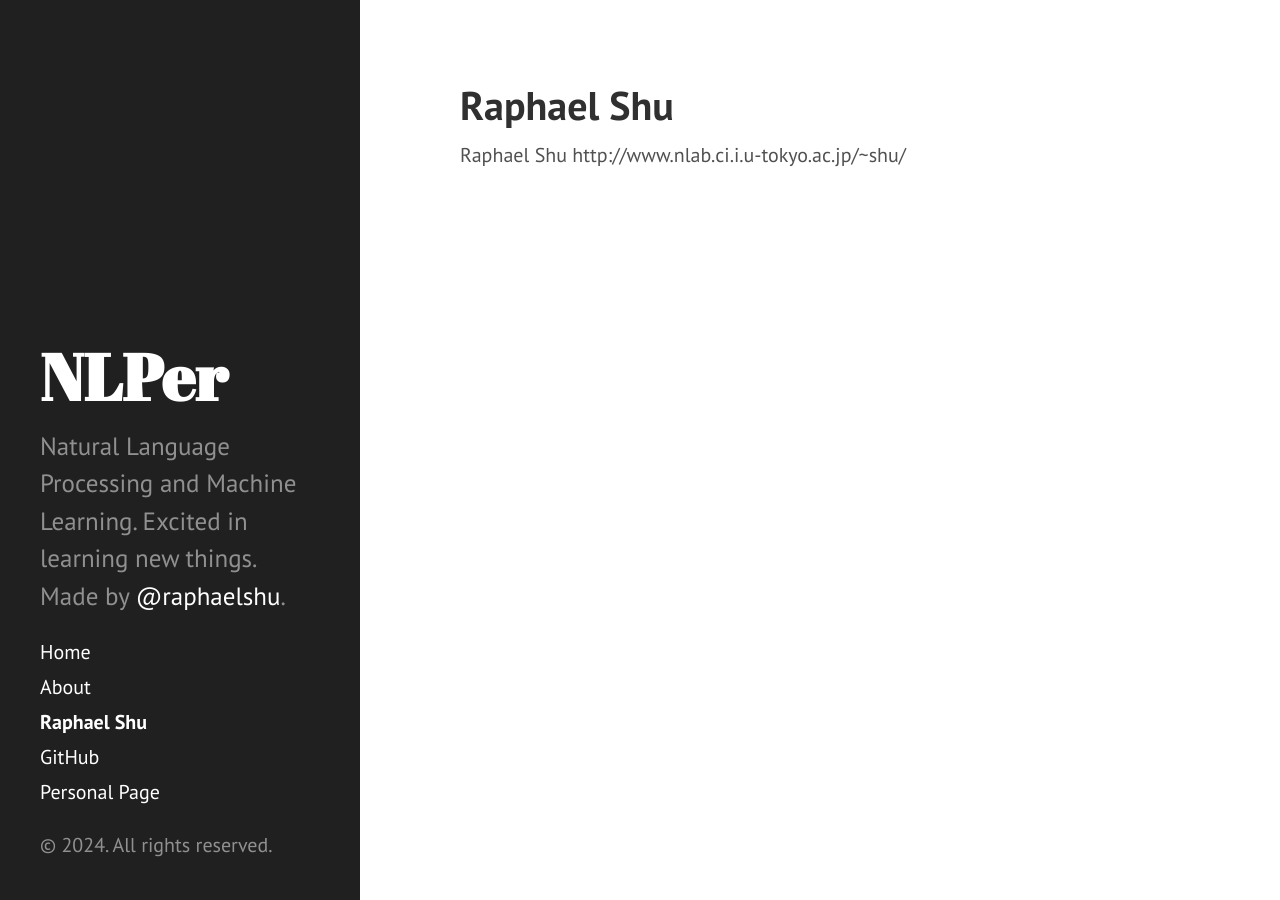
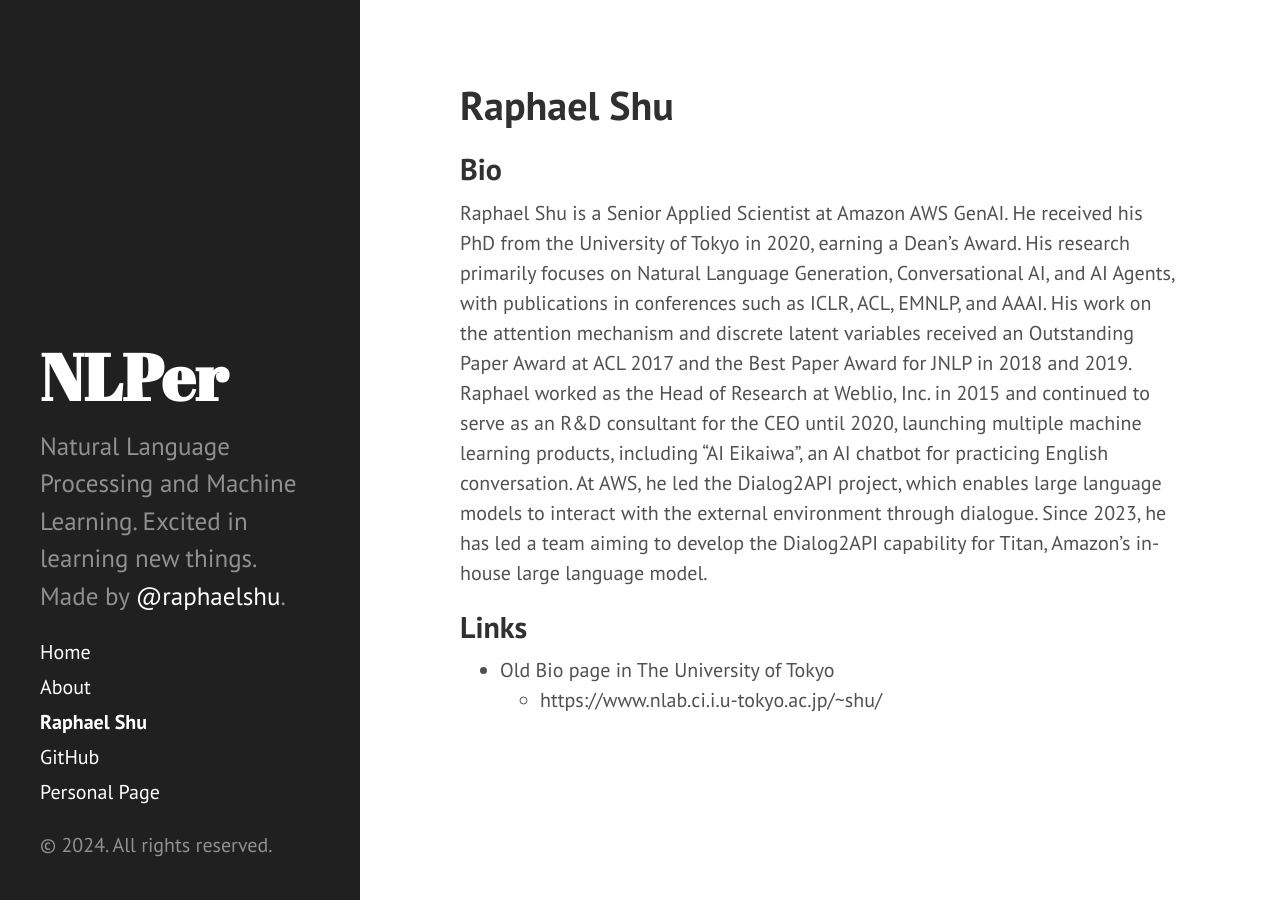
Before and after one commit to zomux/nlper, a Jekyll site: the page built from raphael.shu.md, in a window 1280 px wide. Built offline with Jekyll 4.4.1, drawn with Linux system fonts in a browser that asks for light colours.

Commit message:
update code

```diff
--- a/raphael.shu.md
+++ b/raphael.shu.md
@@ -3,4 +3,12 @@ layout: page
 title: Raphael Shu
 ---
 
-Raphael Shu http://www.nlab.ci.i.u-tokyo.ac.jp/~shu/
+## Bio
+
+Raphael Shu is a Senior Applied Scientist at Amazon AWS GenAI. He received his PhD from the University of Tokyo in 2020, earning a Dean's Award. His research primarily focuses on Natural Language Generation, Conversational AI, and AI Agents, with publications in conferences such as ICLR, ACL, EMNLP, and AAAI. His work on the attention mechanism and discrete latent variables received an Outstanding Paper Award at ACL 2017 and the Best Paper Award for JNLP in 2018 and 2019. Raphael worked as the Head of Research at Weblio, Inc. in 2015 and continued to serve as an R&D consultant for the CEO until 2020, launching multiple machine learning products, including "AI Eikaiwa", an AI chatbot for practicing English conversation. At AWS, he led the Dialog2API project, which enables large language models to interact with the external environment through dialogue. Since 2023, he has led a team aiming to develop the Dialog2API capability for Titan, Amazon's in-house large language model.
+
+
+## Links
+
+- Old Bio page in The University of Tokyo
+  - https://www.nlab.ci.i.u-tokyo.ac.jp/~shu/
```
Also changed, not shown: LICENSE.md (deleted).
